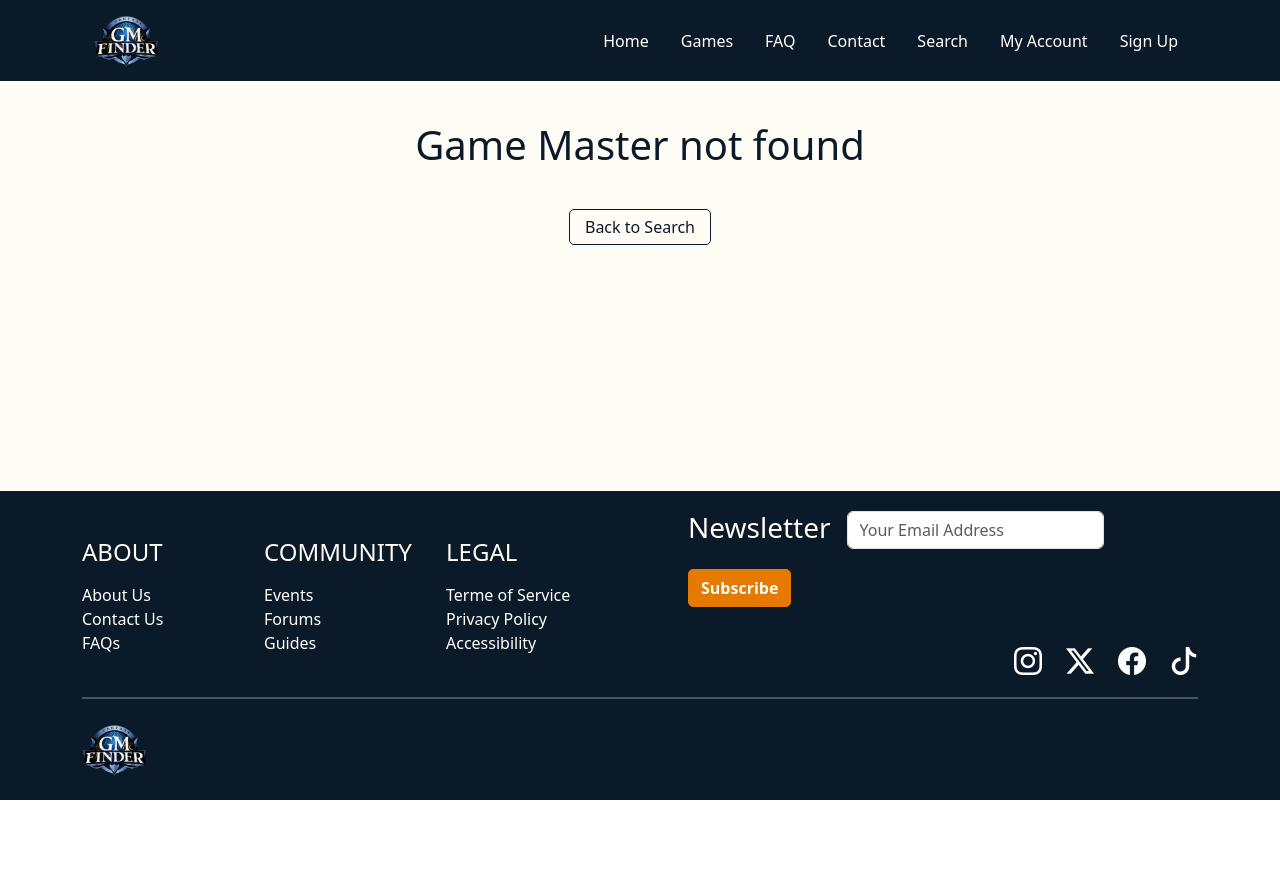
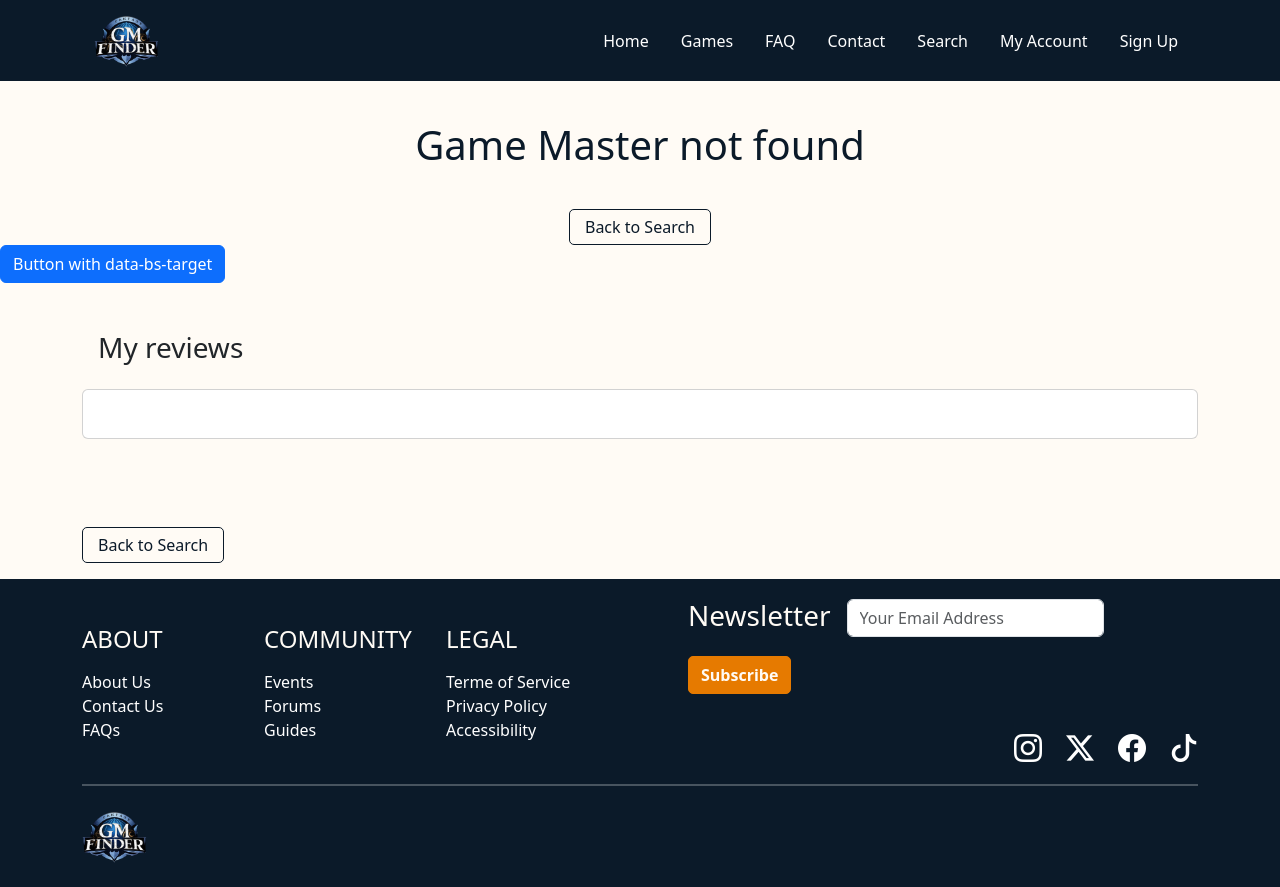
Before and after one commit to OgataiKhan/gmfinder-frontend, a Vue app: page /game-master in a window 1280 px wide. Before the commit the page ends 800 px from the top, so only its background shows below. Built offline with nearby package versions, Linux system fonts and the light colour scheme.

Commit message:
Refactor form layout and add offcanvas for reviews

```diff
--- a/src/components/ReviewsComponent.vue
+++ b/src/components/ReviewsComponent.vue
@@ -51,19 +51,22 @@ export default {
     </div>
     <div class="col-8 mx-auto form-div" v-if="!reviewSuccess">
       <form @submit.prevent="sendReview">
-        <div class="d-flex justify-content-between">
-          <div class="my-4 col-5">
+        <div>
+          <div class="py-2">
             <label for="userEmailAddress" class="form-label">Thy Name</label>
             <input type="text" class="form-control input-focus-orange" id="userName" placeholder="Enter your name"
               v-model="formData.name" />
           </div>
-          <div class="my-4 col-5">
+
+
+          <div class="py-2">
             <label for="userEmailAddress" class="form-label">Raven-Email Address</label>
             <input type="email" class="form-control input-focus-orange" id="userEmailAddress"
               placeholder="Enter your email address" v-model="formData.email" />
           </div>
+
         </div>
-        <div class="mb-3">
+        <div class="py-2">
           <label for="msgText" class="form-label">Thy Missive</label>
           <textarea class="form-control input-focus-orange" id="msgText" rows="3" v-model="formData.text"></textarea>
         </div>
--- a/src/pages/GameMasterPage.vue
+++ b/src/pages/GameMasterPage.vue
@@ -89,26 +89,47 @@ export default {
 </script>
 
 <template>
-  <div class="gm-page flex-grow-1">
+  <div class="gm-page flex-grow-1" v-cloak>
     <div class="container p-2 mb-3" v-if="store.selectedGameMaster">
       <h1>{{ msg }}</h1>
       <GmCardComponent v-if="store.selectedGameMaster" :gm="store.selectedGameMaster" :gmShow="true" />
-      <!-- Reviews -->
-      <div class="review-container mt-4">
-        <ReviewsComponent />
-      </div>
-      <div class="show-review-container">
-        <ShowReviewsComponent />
-      </div>
-      <div class="my-3 container text-start">
-        <button type="submit" @click="backToSearch">Back to Search</button>
+
+
+
+      <!-- Reviews OffCanvas -->
+
+      <div class="offcanvas offcanvas-start" tabindex="-1" id="offcanvasExample"
+        aria-labelledby="offcanvasExampleLabel">
+        <div class="offcanvas-header">
+          <h5 class="offcanvas-title" id="offcanvasExampleLabel">Review</h5>
+          <button type="button" class="btn-close" data-bs-dismiss="offcanvas" aria-label="Close"></button>
+        </div>
+        <div class="offcanvas-body">
+          <ReviewsComponent />
+        </div>
       </div>
     </div>
-    <!-- if gm not found -->
     <div v-else class="text-center">
       <h1>Game Master not found</h1>
       <router-link :to="{ name: 'advanced-search' }" class="nav-link mt-3"><button>Back to
           Search</button></router-link>
+    </div>
+
+    <button class="btn btn-primary" type="button" data-bs-toggle="offcanvas" data-bs-target="#offcanvasExample"
+      aria-controls="offcanvasExample">
+      Button with data-bs-target
+    </button>
+
+
+
+
+
+
+    <div class="show-review-container">
+      <ShowReviewsComponent />
+    </div>
+    <div class="my-3 container text-start">
+      <button type="submit" @click="backToSearch">Back to Search</button>
     </div>
   </div>
 </template>
@@ -127,4 +148,20 @@ export default {
     text-align: center;
   }
 }
+
+
+// media queries for offcanvas. mobile first
+
+
+@media (min-width: 768px) {
+  .offcanvas {
+    width: 50%;
+  }
+}
+
+@media (min-width: 992px) {
+  .offcanvas {
+    width: 25%;
+  }
+}
 </style>
```
